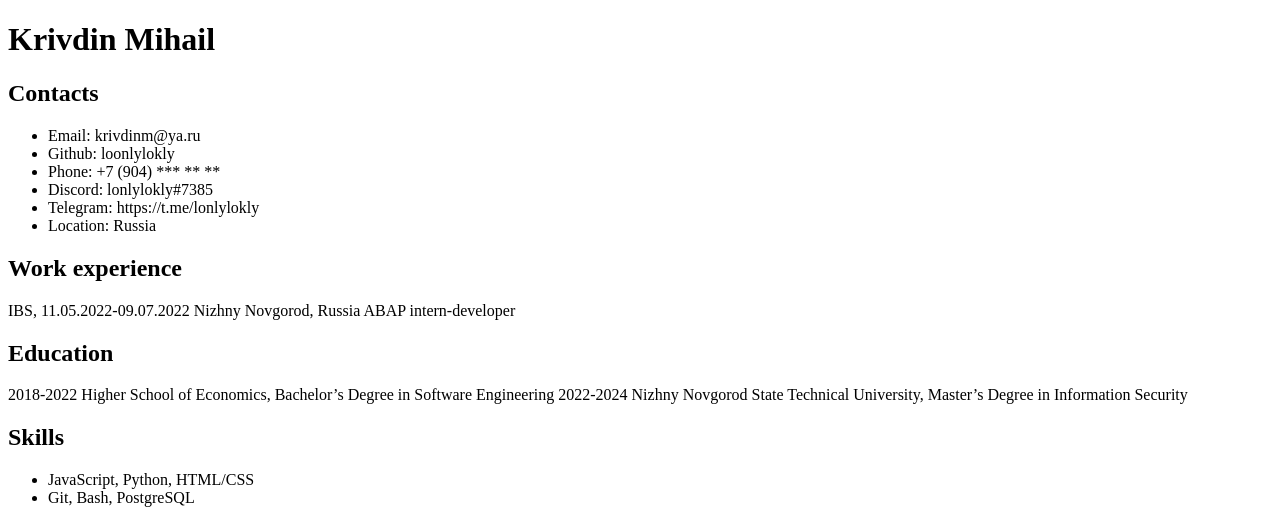
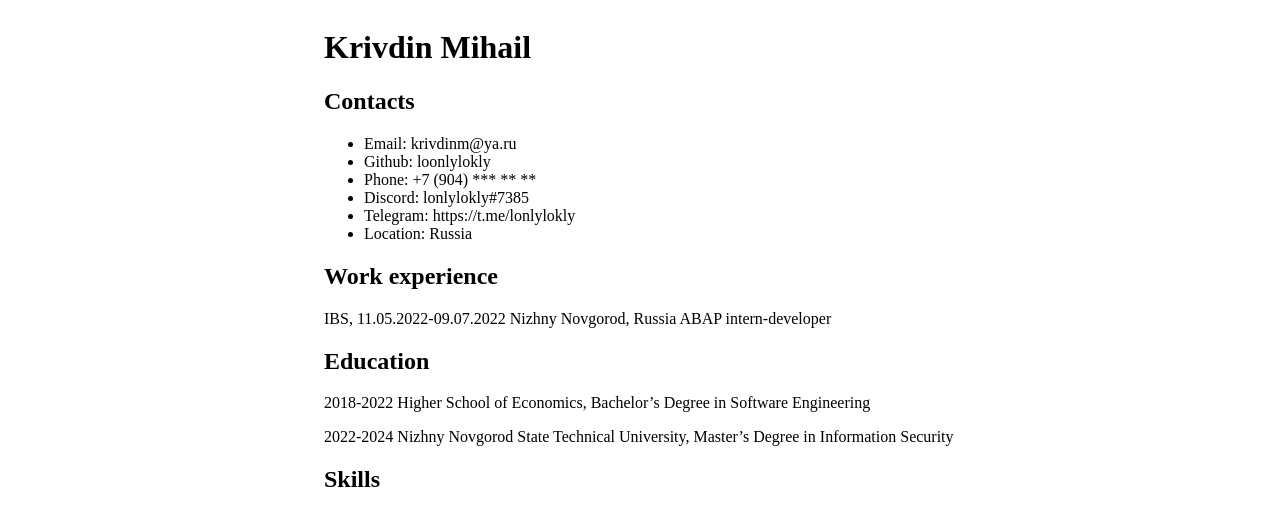
Before and after one commit to loonlylokly/cv, a plain HTML site: page index.html in a window 1280 px wide. Shown: the top 510 px of the page. Drawn offline with Linux system fonts and the light colour scheme.

Commit message:
feat: add a small stylesheet

```diff
--- a/index.html
+++ b/index.html
@@ -4,9 +4,11 @@
     <meta charset="UTF-8">
     <meta http-equiv="X-UA-Compatible" content="IE=edge">
     <meta name="viewport" content="width=device-width, initial-scale=1.0">
-    <title>Document</title>
+    <link rel="stylesheet" href="style.css">
+    <title>Krivdin Mihail</title>
 </head>
 <body>
+    <main>
         <h1>Krivdin Mihail</h1>
         <h2>Contacts</h2>
         <ul>
@@ -22,8 +24,8 @@
             Nizhny Novgorod, Russia
             ABAP intern-developer</p>
         <h2>Education</h2>
-    <p>2018-2022 Higher School of Economics, Bachelor’s Degree in Software Engineering
-        2022-2024 Nizhny Novgorod State Technical University, Master’s Degree in Information Security</p>
+        <p>2018-2022 Higher School of Economics, Bachelor’s Degree in Software Engineering</p>
+        <p>2022-2024 Nizhny Novgorod State Technical University, Master’s Degree in Information Security</p>
         <h2>Skills</h2>
         <ul>
             <li>JavaScript, Python, HTML/CSS</li>
@@ -35,5 +37,6 @@
         <p>Английский - A2/B1</p>
         <h2>About me</h2>
         <p>It’s me, Mario!</p>
+    </main>
 </body>
 </html>
--- a/style.css
+++ b/style.css
@@ -0,0 +1,12 @@
+body {
+    display: flex;
+    flex-direction: column;
+    align-items: center;
+    align-content: center;
+    justify-content: center;
+}
+
+main {
+    width: 50%;
+    height: 100%;
+}
```
Lines whose indentation alone changed are shown as unchanged.
